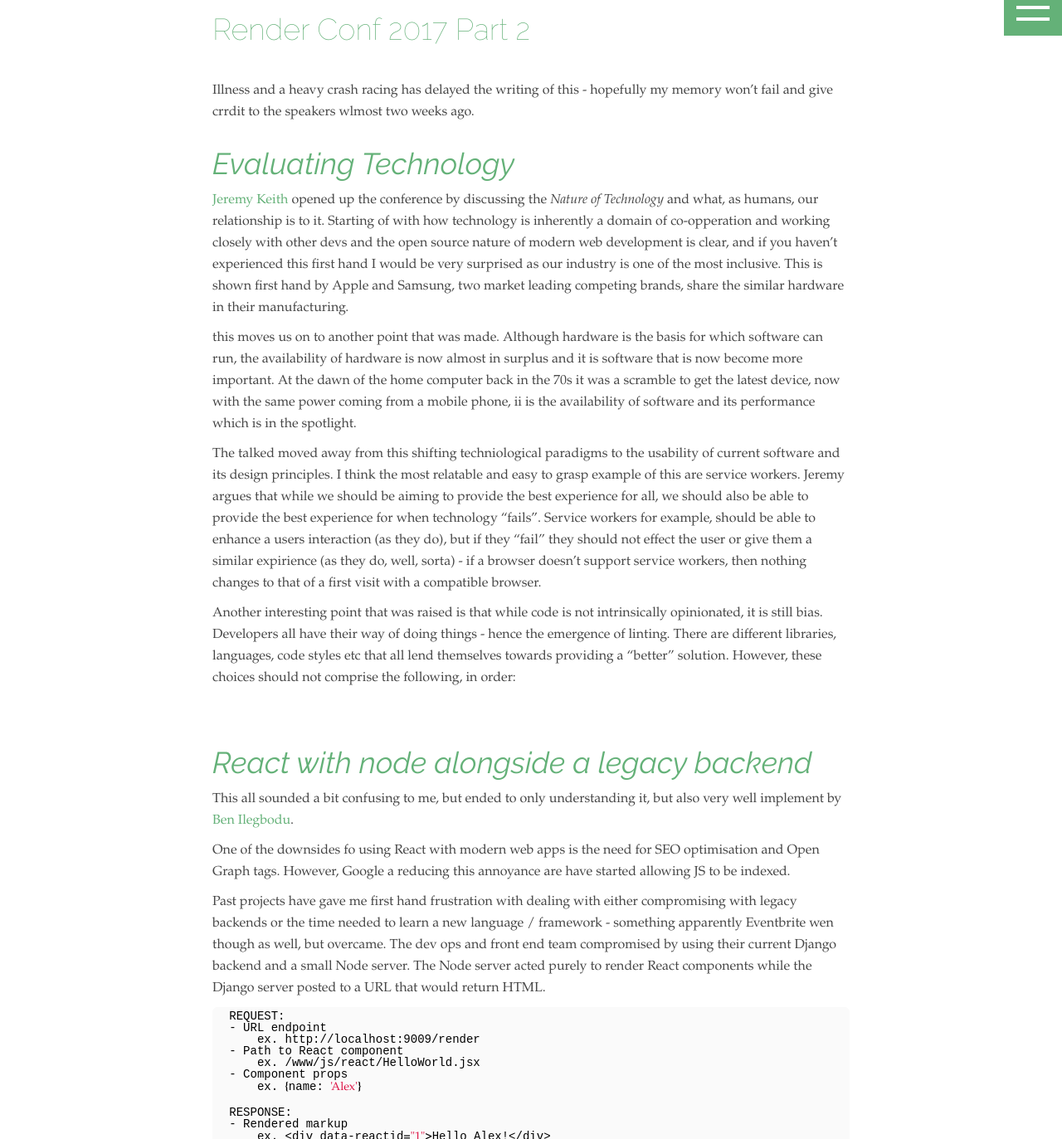
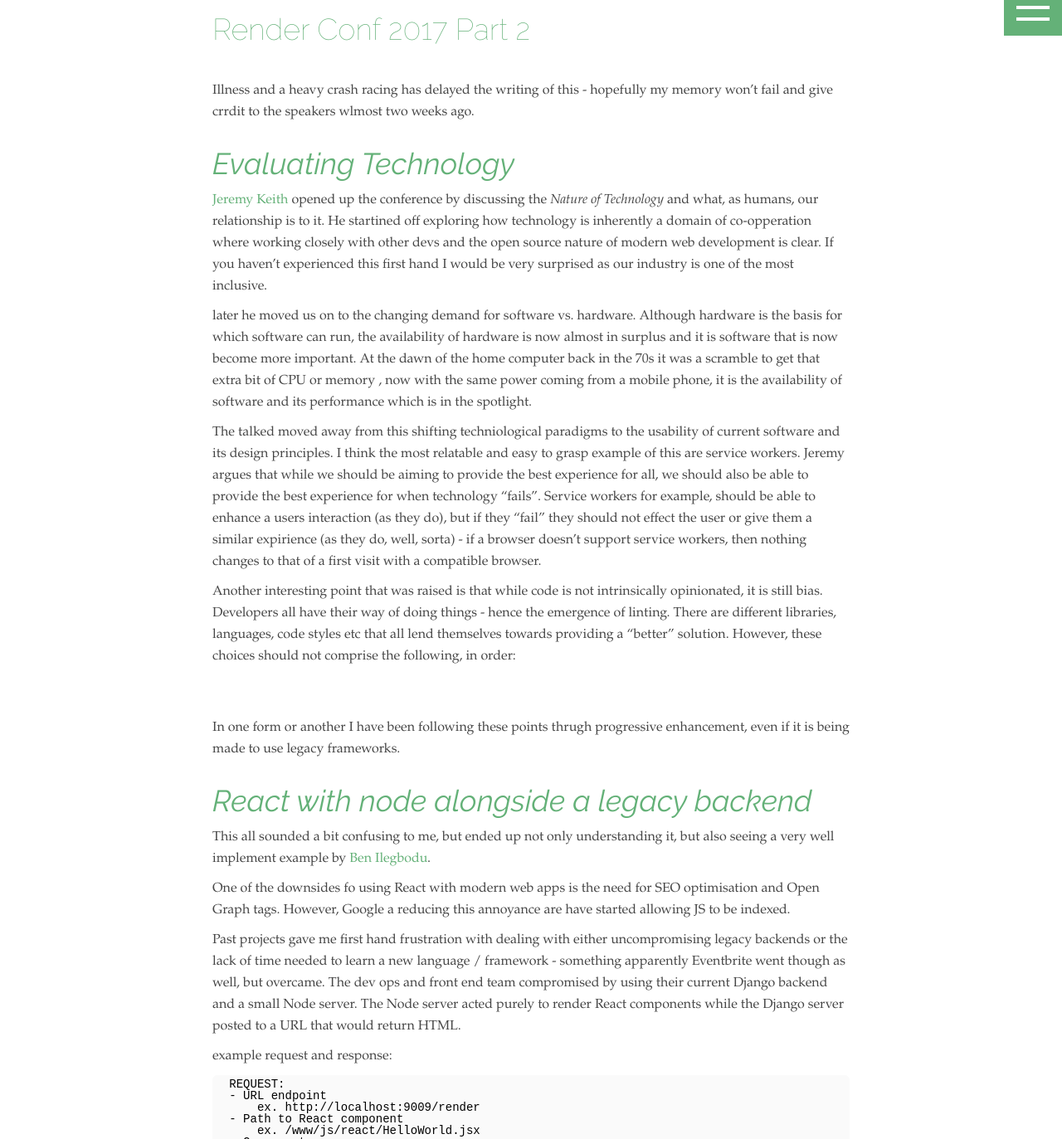
Before and after one commit to alex-windett/alex-windett.github.io, a Jekyll site: the page built from _posts/2017-04-03-render-conf-part-2.markdown, in a window 1280 px wide and 1400 px high, scrolled down 336 px, cut to the strip 27-1400 px from the top of the window. Shown: the whole strip at 83% size. Built offline with Jekyll 4.4.1, drawn with Linux system fonts in a browser that asks for light colours; some web fonts are replaced; some of the changed text lies outside the part shown.

Commit message:
Update 2017-04-03-render-conf-part-2.markdown

```diff
--- a/_posts/2017-04-03-render-conf-part-2.markdown
+++ b/_posts/2017-04-03-render-conf-part-2.markdown
@@ -11,17 +11,15 @@
 Evaluating Technology
 --
 [Jeremy Keith]() opened up the conference by discussing the *Nature of Technology*
-and what, as humans, our relationship is to it. Starting of with how technology is inherently a domain of
-co-opperation and working closely with other devs and the open source nature of modern
-web development is clear, and if you haven't experienced this first hand I would be
-very surprised as our industry is one of the most inclusive. This is shown first
-hand by Apple and Samsung, two market leading competing brands, share the similar
-hardware in their manufacturing.
+and what, as humans, our relationship is to it. He startined off exploring how technology is inherently a domain of
+co-opperation where working closely with other devs and the open source nature of modern
+web development is clear. If you haven't experienced this first hand I would be
+very surprised as our industry is one of the most inclusive.
 
-this moves us on to another point that was made. Although hardware is the basis for which software can run, the availability of
+later he moved us on to the changing demand for software vs. hardware. Although hardware is the basis for which software can run, the availability of
 hardware is now almost in surplus and it is software that is now become more
 important. At the dawn of the home computer back in the 70s it was a scramble to
-get the latest device, now with the same power coming from a mobile phone, ii is the availability of software and its performance which is in the
+get that extra bit of CPU or memory , now with the same power coming from a mobile phone, it is the availability of software and its performance which is in the
 spotlight.
 
 The talked moved away from this shifting techniological paradigms to the usability of current
@@ -44,22 +42,26 @@
 3. The applications the software runs on
 4. The theorists or market leaders (i.e the "...but Facebook use it" syndrome).
 
+In one form or another I have been following these points thrugh progressive enhancement, even if it is being made to use legacy frameworks.
+
 React with node alongside a legacy backend
 --
-This all sounded a bit confusing to me, but ended to only understanding it, but
-also very well implement by [Ben Ilegbodu]().
+This all sounded a bit confusing to me, but ended up not only understanding it, but
+also seeing a very well implement example by [Ben Ilegbodu]().
 
 One of the downsides fo using React with modern web apps is the need for SEO
 optimisation and Open Graph tags. However, Google a reducing this annoyance are
 have started allowing JS to be indexed.
 
-Past projects have gave me first hand frustration with dealing with either
-compromising with legacy backends or the time needed to learn a new language /
-framework - something apparently Eventbrite wen though as well, but overcame. The
+Past projects gave me first hand frustration with dealing with either
+uncompromising legacy backends or the lack of time needed to learn a new language /
+framework - something apparently Eventbrite went though as well, but overcame. The
 dev ops and front end team compromised by using their current Django backend and a
 small Node server. The Node server acted purely to render React components
 while the Django server posted to a URL that would return HTML.
 
+
+example request and response:
 {% highlight shell %}
   REQUEST:
   - URL endpoint
@@ -76,7 +78,7 @@
 
 Accessibility, what about us Dyslexic lot?
 --
-As you may have found out, hopefully not, my spelling and grammar can sometimes
+As you may have picked up on, or hopefully not, my spelling and grammar can sometimes
 be a little, well, unique. According to the very talented [Sarah Davies]()
 the cause of my sometimes poor english is something that is often forgotten when creating accessible web pages. Screen
 readers are often taken into account, but what about other disabilities like
```
